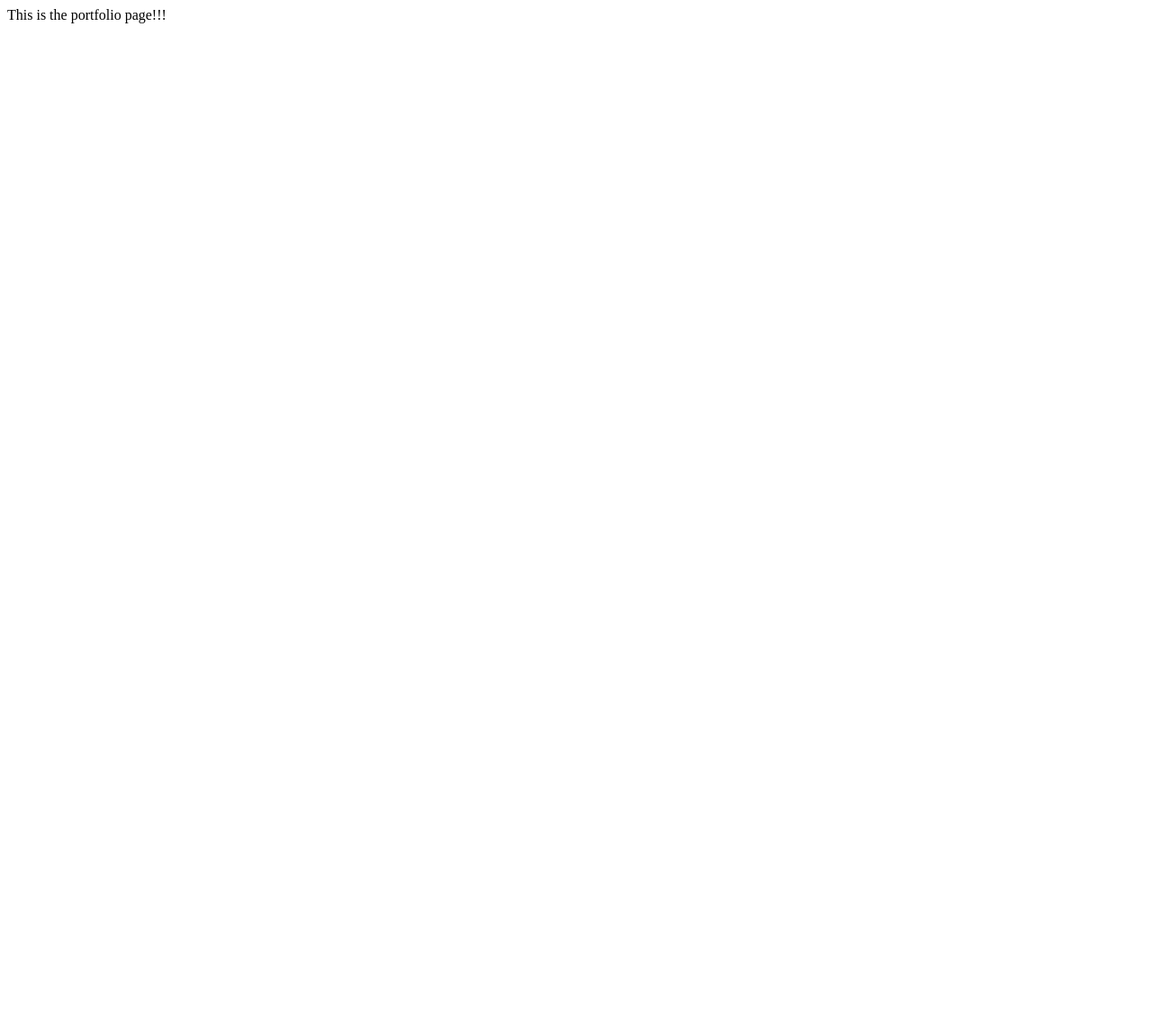
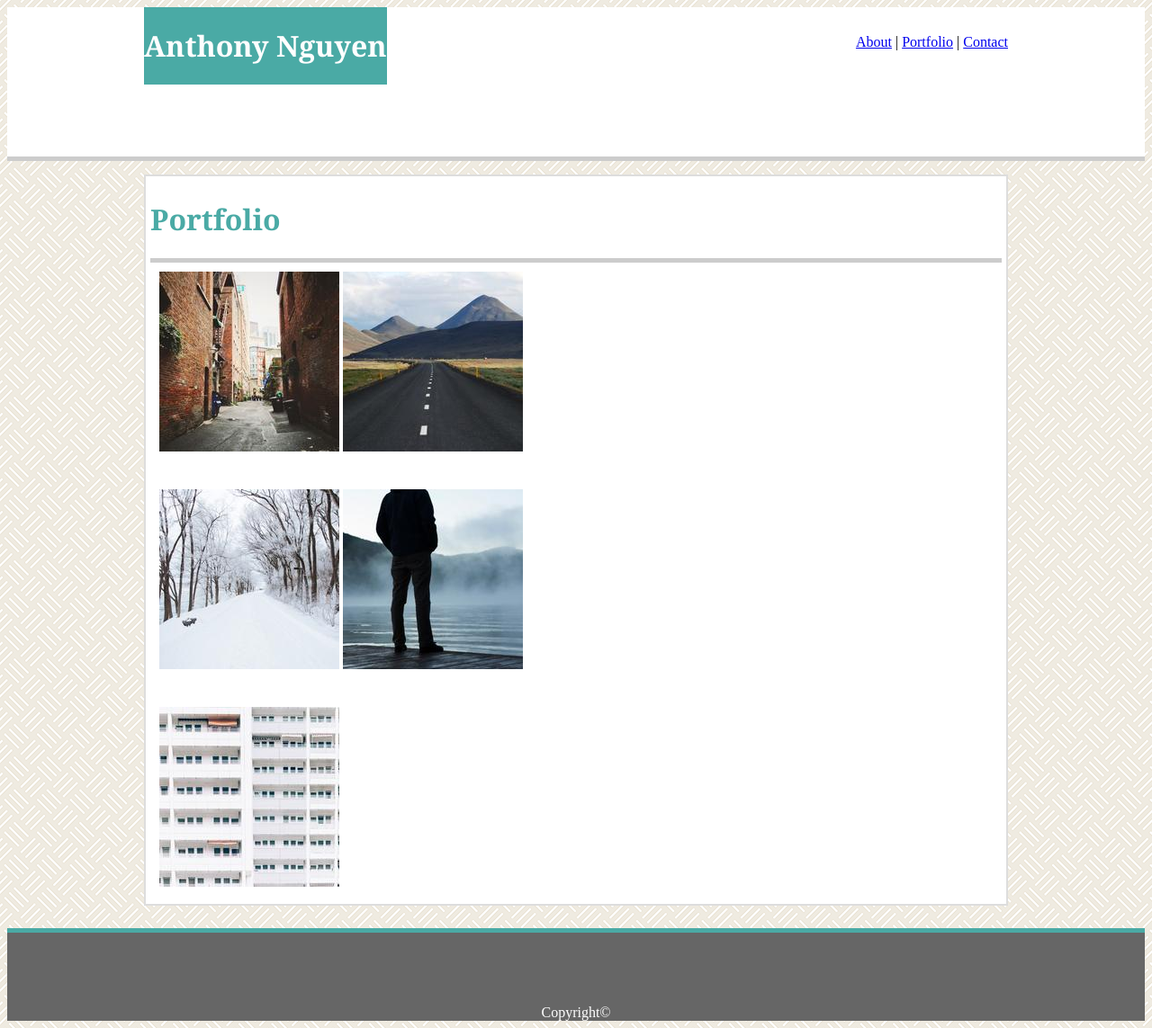
Before and after one commit to antwan024/Basic-Portfolio, a plain HTML site: page portfolio.html in a window 1280 px wide. Shown: the whole page at 90% size. Before the commit the page ends 800 px from the top, so only its background shows below. Drawn offline with Linux system fonts and the light colour scheme.

Commit message:
added content images to the 'portfolio' link page

```diff
--- a/assets/css/style.css
+++ b/assets/css/style.css
@@ -71,9 +71,17 @@
     margin: 0 auto;
    }
 
+.portfolio {
+    padding: 10px;
+}
+
+
+
 
 p {
     color: #777777;
+    font-family: 'Arial', 'Helvetica Neue', Helvetica, sans-serif;
+    font-size: 20px;
 }
 
 body {
--- a/portfolio.html
+++ b/portfolio.html
@@ -7,6 +7,84 @@
     <title>Document</title>
 </head>
 <body>
-    This is the portfolio page!!!
+        <!DOCTYPE html>
+        <html lang="en">
+        <head>
+            <meta charset="UTF-8">
+            <meta name="viewport" content="width=device-width, initial-scale=1.0">
+            <meta http-equiv="X-UA-Compatible" content="ie=edge">
+            <title>Anthony Nguyen Basic Portfolio</title>
+            <link rel="stylesheet" type="text/css" href="assets/css/style.css">
+        </head>
+        <body>
+
+
+
+            <div class="banner">
+                <div class="header">
+                        <div class="header-name">
+                            <h1>Anthony Nguyen</h1>
+                        </div>
+
+                        <div class="links">
+                            <a href= "index.html">About</a>
+                            |
+                            <a href= "portfolio.html">Portfolio</a>
+                            |
+                            <a href= "contact.html">Contact</a>
+                        </div>
+                </div>
+            </div>
+
+            <div class = "trimTop">
+            </div>
+
+            <div class="main">
+
+
+
+                    <div class="content">
+                        <h1 id="teal">
+                            Portfolio
+                        </h1>
+
+                        <div class = "trimTop">
+                        </div>
+
+                        <div class="portfolio">
+                            <img src="assets/images/port1.jpg">
+                            <img src="assets/images/port2.jpg">
+
+                        </div>
+                        <br>
+                        <div class="portfolio">
+                                <img src="assets/images/port3.jpg">
+                                <img src="assets/images/port4.jpg">
+
+                        </div>
+                        <br>
+                        <div class="portfolio">
+                                <img src="assets/images/port5.jpg">
+
+
+                        </div>
+
+
+
+                    </div>
+
+            </div>
+
+
+            <div class = "trimBottom">
+            </div>
+
+            <div class="footer">
+                Copyright&copy
+            </div>
+
+
+        </body>
+        </html>
 </body>
 </html>
```
Also changed, not shown: index.html (+5 -1 lines), assets/images/port1.jpg (added), assets/images/port2.jpg (added), assets/images/port3.jpg (added), assets/images/port4.jpg (added), assets/images/port5.jpg (added).
